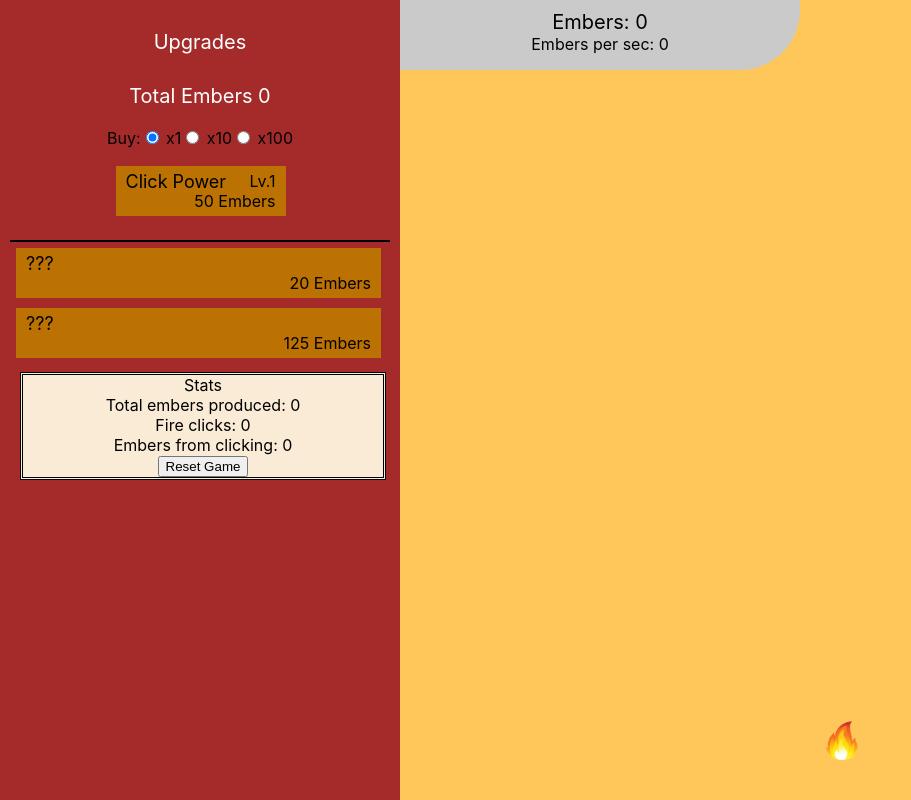
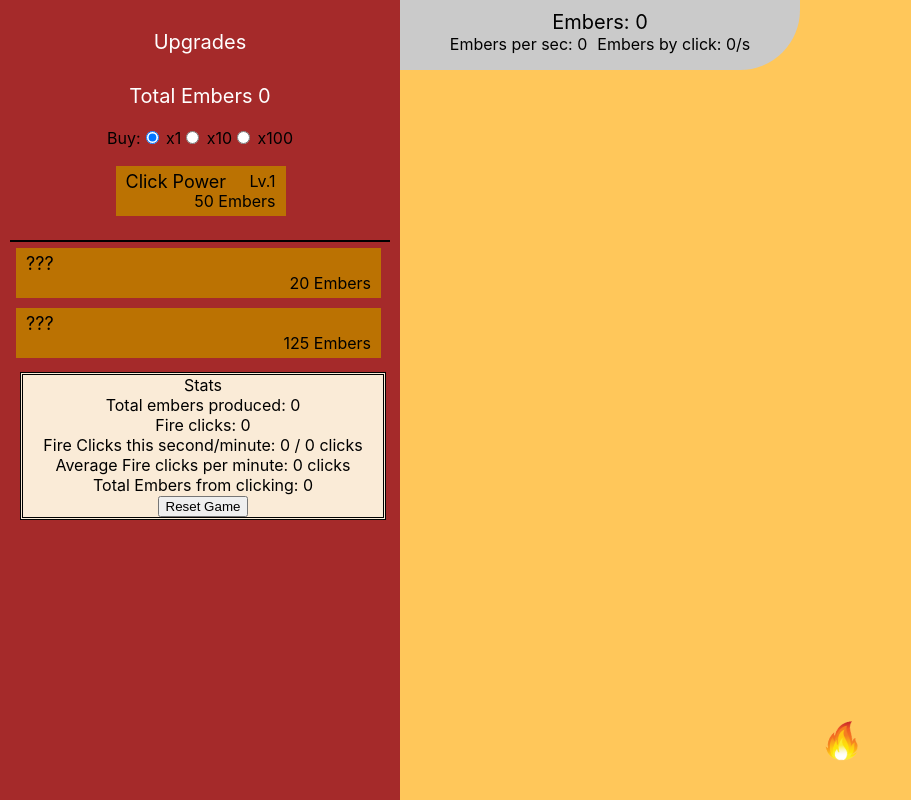
Before and after one commit to Ajknight121/Idle-Fire, a React (Create React App) app: page / in a window 1280 px wide. Shown: the whole page, without its empty margins (0-911 px from the left). Built offline with nearby package versions, Linux system fonts and the light colour scheme.

Commit message:
Progress on tracking average clicks per minute.

```diff
--- a/src/App.css
+++ b/src/App.css
@@ -19,6 +19,11 @@ body {
   display: inline;
   position: relative;
   overflow: hidden;
+}
+
+
+.EmbersByClickSec {
+  display: inline-block;
 }
 
 .clicker-area {
@@ -98,7 +103,8 @@ body {
 }
 
 .ember-per-second {
-
+  display: inline-block;
+  padding-right: 10px;
 }
 
 .upgrade-container {
--- a/src/components/ClickerButton.tsx
+++ b/src/components/ClickerButton.tsx
@@ -26,6 +26,10 @@ export default function ClickerButton() {
         <div className={"ember-per-second"}>
           Embers per sec: {appState.embersPerSecond.toLocaleString()}
         </div>
+        <div className={"EmbersByClickSec"}>
+          Embers by click: {appState.gameAnalytics.clicksLastSecond * appState.clickPower}/s
+        </div>
+
       </div>
       <div className="clicker-button" onClick={() => handleClick()}>
         <div className="growing-flame-container">
--- a/src/components/Statistics.tsx
+++ b/src/components/Statistics.tsx
@@ -1,9 +1,9 @@
-import { useContext } from "react";
-import { AppStateContext } from "../domain/appContext";
+import {useContext} from "react";
+import {AppStateContext} from "../domain/appContext";
 import {AppActionsNames, createActionWithPayload} from "../domain/appActions";
 
 export default function Statistics() {
-  const { appState, dispatchAppAction } = useContext(AppStateContext);
+    const {appState, dispatchAppAction} = useContext(AppStateContext);
     const clearGame = () => {
         dispatchAppAction(createActionWithPayload(AppActionsNames.CLEAR_GAME_DATA));
     }
@@ -12,11 +12,16 @@ export default function Statistics() {
             <div className={"statistics-label"}>Stats</div>
             {/*Time played: {appState.time.toLocaleString()} seconds <br />  implement time*/}
             Total embers produced: {appState.totalEmbers.toLocaleString()}
-      <br />
+            <br/>
             Fire clicks: {appState.totalClicks.toLocaleString()}
-      <br />
-      Embers from clicking: {appState.embersFromFire.toLocaleString()}
-      <br />
+            <br/>
+            Fire Clicks this second/minute: {appState.gameAnalytics.clicksLastSecond} / {appState.gameAnalytics.clicksLastMinute} clicks
+            <br/>
+            Average Fire clicks per minute: {appState.gameAnalytics.clickRollingAveragePerMinute} clicks
+            <br/>
+            Total Embers from clicking: {appState.embersFromFire.toLocaleString()}
+            <br/>
+
             <button onClick={clearGame}>Reset Game</button>
         </div>
     );
--- a/src/domain/appContext.tsx
+++ b/src/domain/appContext.tsx
@@ -8,17 +8,17 @@ export const gameDataKey = 'gameData';
 const storedState: IGlobalAppState = JSON.parse(localStorage.getItem(gameDataKey) ?? '{}');
 
 const initialAppState = (Object.keys(storedState).length) ? storedState : new GlobalAppState();
-
+const sessionStartTimes = [...initialAppState.sessionStartTimes, new Date().valueOf()]
 export type GlobalContext = {
   appState: GlobalAppState;
   dispatchAppAction: React.Dispatch<IAppAction>;
 };
 
 export const AppStateContext = createContext<GlobalContext>({
-  appState: initialAppState,
+  appState: {...initialAppState, sessionStartTimes},
   dispatchAppAction: () => {},
 });
-
+console.log(sessionStartTimes)
 export function AppStateProvider({ children }: { children: React.ReactNode }) {
   const [appState, dispatch] = useReducer(AppReducer, initialAppState);
   return (
--- a/src/domain/gameAnalytics.ts
+++ b/src/domain/gameAnalytics.ts
@@ -1,22 +1,27 @@
 export interface IGameAnalytics {
     clicksLastMinute: number
-    /** in dev: TODO- the problem is that it resets and needs to be frozen during poitns of inactivity */
+    /** in dev: TODO- the problem is that it resets and needs to be frozen during points of inactivity */
     clickRollingAveragePerMinute: number
     lastMinClicks: number[]
+
+    clicksLastSecond: number
+    lastSecClicks: number[]
 
     // lastClickTimeMs: number | null
     // firstClickInMinuteTimeMs: number | null
 }
 export class GameAnalytics implements IGameAnalytics {
-    public static readonly FILTER_TIME = 60000
-    public static readonly INACTIVITY_TRACKER_TIMOUT = 30000
-    /** Clicks per minute */
+    public static readonly FILTER_TIME = 30000
+    public static readonly INACTIVITY_TRACKER_TIMOUT = 10000
+    /** Clicks per minute **/
     public clicksLastMinute: number = 0
     public clickRollingAveragePerMinute: number = 0
     public lastMinClicks: number[] = []
+    /** Clicks per Second **/
+    public clicksLastSecond: number = 0
+    public lastSecClicks: number[] = []
 
     static handleClick(gameAnalytics: IGameAnalytics): IGameAnalytics {
-
         const now = new Date()
         const epochNow = now.valueOf()
 
@@ -27,32 +32,47 @@ export class GameAnalytics implements IGameAnalytics {
         const clickCollection = shouldAffectAnalytics ?
             gameAnalytics.lastMinClicks.filter(clickTime => epochNow - clickTime < GameAnalytics.FILTER_TIME) :
             gameAnalytics.lastMinClicks
+        const clickSecCollection = gameAnalytics.lastSecClicks.filter(clickTime => epochNow - clickTime < 1000)
 
+        const newSecClickArray = [...clickSecCollection, epochNow]
         const newClickArray = [...clickCollection, epochNow]
         //What to do here
         const newGameAnalytics = {
             lastMinClicks: newClickArray,
             clicksLastMinute: newClickArray.length,
-            clickRollingAveragePerMinute: gameAnalytics.clickRollingAveragePerMinute
-
+            clickRollingAveragePerMinute: gameAnalytics.clickRollingAveragePerMinute,
+            clicksLastSecond: newSecClickArray.length,
+            lastSecClicks: newSecClickArray
         }
         GameAnalytics.log(newGameAnalytics)
         return newGameAnalytics
     }
-    static handleAddEmbersPerSecondOnTick(gameAnalytics: IGameAnalytics): IGameAnalytics {
+    static handleAddEmbersPerSecondOnTick(gameAnalytics: IGameAnalytics, mostRecentSession: number): IGameAnalytics {
         const oldCpm = gameAnalytics.clicksLastMinute
         const epochNow = new Date().valueOf()
         const mostRecentTime = gameAnalytics.lastMinClicks[gameAnalytics.lastMinClicks.length - 1]
         const shouldAffectAnalytics = (epochNow - mostRecentTime) < GameAnalytics.INACTIVITY_TRACKER_TIMOUT
+        // const shouldAffectAnalytics = true;
+        let sessionLength = epochNow - mostRecentSession
+        let sessionMinLength = Math.floor(sessionLength / 60000)
+        console.log(mostRecentSession)
+        console.log(sessionLength)
+        console.log(sessionMinLength)
 
-        const filterDownLastCLicks = gameAnalytics.lastMinClicks.filter(clickTime => epochNow - clickTime < GameAnalytics.FILTER_TIME)
+        const calculatedClicks = shouldAffectAnalytics ? gameAnalytics.lastMinClicks.filter(clickTime => epochNow - clickTime < GameAnalytics.FILTER_TIME): gameAnalytics.lastMinClicks.map(item => item + 1000)
+        const filterDownSecLastClicks = gameAnalytics.lastSecClicks.filter(clickTime => epochNow - clickTime < 1000)
 
-        const newClickArray = [...filterDownLastCLicks]
-        const newCpm = shouldAffectAnalytics ? Math.floor((oldCpm + newClickArray.length) / 2) : oldCpm
+        const newSecClickArray = [...filterDownSecLastClicks]
+
+        const newClickArray = [...calculatedClicks]
+        const newCpm = shouldAffectAnalytics ? Math.floor(((oldCpm * sessionMinLength) + newClickArray.length) / (sessionMinLength + 1)) : oldCpm
+        console.log(shouldAffectAnalytics)
         const newGameAnalytics = {
             lastMinClicks: newClickArray,
             clicksLastMinute: newClickArray.length,
-            clickRollingAveragePerMinute: newCpm
+            clickRollingAveragePerMinute: newCpm,
+            clicksLastSecond: newSecClickArray.length,
+            lastSecClicks: newSecClickArray
         }
         GameAnalytics.log(newGameAnalytics)
         return newGameAnalytics
@@ -66,6 +86,7 @@ export class GameAnalytics implements IGameAnalytics {
         console.log(`
         clicksLastMinute: ${gameAnalytics.clicksLastMinute},
         clickRollingAveragePerMinute: ${gameAnalytics.clickRollingAveragePerMinute},
+
         `)
     }
 
--- a/src/model/GlobalAppState.ts
+++ b/src/model/GlobalAppState.ts
@@ -1,12 +1,11 @@
-import { IAppAction } from "../domain/appActions";
-import { GameUpgradesFactory } from "../domain/gameUpgrades";
-import { Logger } from "../utils/logger";
-import { IClickUpgrade, IUpgrade } from "./Upgrade";
-import { gameDataKey } from "../domain/appContext";
-import { GameAnalytics, IGameAnalytics } from "../domain/gameAnalytics";
+import {IAppAction} from "../domain/appActions";
+import {GameUpgradesFactory} from "../domain/gameUpgrades";
+import {Logger} from "../utils/logger";
+import {IClickUpgrade, IUpgrade} from "./Upgrade";
+import {gameDataKey} from "../domain/appContext";
+import {GameAnalytics, IGameAnalytics} from "../domain/gameAnalytics";
 
 export interface IGlobalAppState {
-  time: number;
   clickPower: number; //Increased by ClickPowerUpgrade
   embers: number; //Currency to accumulate
   embersPerSecond: number; //Increased by EmbersPerSecondUpgrade
@@ -21,10 +20,10 @@ export interface IGlobalAppState {
   currCursorY: number;
   displayAnimationForClick: boolean;
   gameAnalytics: IGameAnalytics
+  sessionStartTimes: number[];
 }
 
 export class GlobalAppState implements IGlobalAppState {
-  time = 0;
   clickPower = 1;
   embers = 0;
   embersPerSecond = 0;
@@ -40,6 +39,7 @@ export class GlobalAppState implements IGlobalAppState {
   displayAnimationForClick = false;
 
   gameAnalytics = new GameAnalytics()
+  sessionStartTimes: number[] = [new Date().valueOf()];
 
   static logStateToConsole = (state: IGlobalAppState) => {
     Logger.table(state);
@@ -76,7 +76,8 @@ export class GlobalAppState implements IGlobalAppState {
   }
   /** Every tick of application logic should increase the number of embers by the number of embers per second */
   static addEmbersPerSecondOnTick(appState: IGlobalAppState): IGlobalAppState {
-    const newGameAnalytics = GameAnalytics.handleAddEmbersPerSecondOnTick(appState.gameAnalytics)
+    const mostRecentSession = appState.sessionStartTimes[appState.sessionStartTimes.length-1];
+    const newGameAnalytics = GameAnalytics.handleAddEmbersPerSecondOnTick(appState.gameAnalytics, mostRecentSession)
     const updatedEmbers: IGlobalAppState = {
       ...appState,
       embers: appState.embers + appState.embersPerSecond,
@@ -145,11 +146,10 @@ export class GlobalAppState implements IGlobalAppState {
       action.payload.cost
     );
 
-    const newState = GlobalAppState.addToEmbersPerSec(
-      deductedEmbersState,
-      action.payload.value
+    return GlobalAppState.addToEmbersPerSec(
+        deductedEmbersState,
+        action.payload.value
     );
-    return newState;
   };
 
   /** Every time you buy something we need to deduct your embers. */
```
Lines whose indentation alone changed are shown as unchanged.
